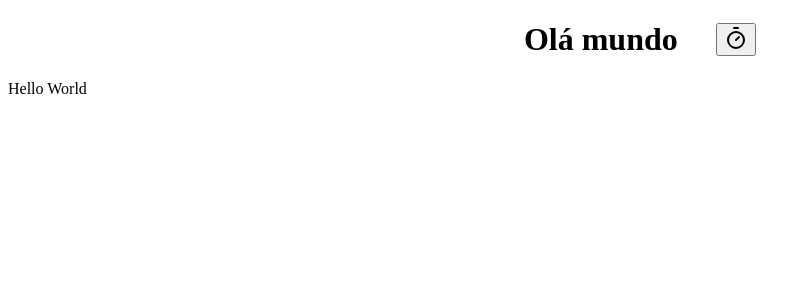
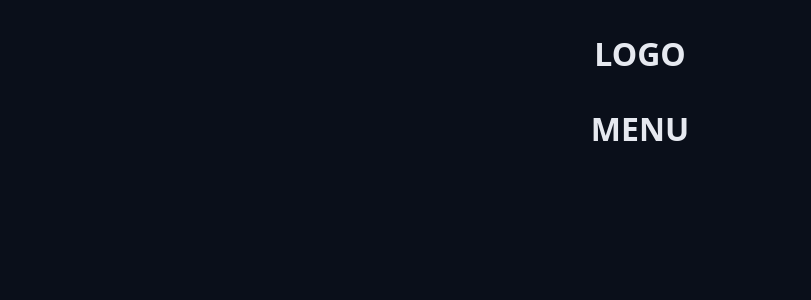
Before and after one commit to douglasrsantos/chronos-pomodoro, a React (Vite) app: page / in a window 1280 px wide. Shown: the top 300 px of the page, without its empty margins (0-811 px from the left). Built offline with nearby package versions, Linux system fonts and the light colour scheme.

Commit message:
create page container

```diff
--- a/src/App.tsx
+++ b/src/App.tsx
@@ -1,17 +1,21 @@
-import { TimerIcon } from 'lucide-react'
+import './styles/theme.css'
+import './styles/global.css'
+import { Container } from './components/Container'
 import { Heading } from './components/Heading'
-import './styles/theme.css'
 
 export function App() {
     return (
         <>
-            <Heading>
-                Olá mundo
-                <button>
-                    <TimerIcon />
-                </button>
-            </Heading>
-            <p>Hello World</p>
+            <Container>
+                <Heading>
+                    LOGO
+                </Heading>
+            </Container>
+            <Container>
+                <Heading>
+                    MENU
+                </Heading>
+            </Container>
         </>
     )
 }
--- /dev/null
+++ b/src/components/Container.module.css
@@ -0,0 +1,12 @@
+.container-fluid {
+    max-width: auto;
+}
+
+.container {
+    max-width: 98rem;
+    margin: 0 auto;
+}
+
+.content {
+    margin: 3.2rem;
+}
--- /dev/null
+++ b/src/components/Container.tsx
@@ -0,0 +1,15 @@
+import styles from './Container.module.css'
+
+type ContainerProps = {
+    children: React.ReactNode
+}
+
+export function Container({ children }: ContainerProps) {
+    return (
+        <div className={styles.container}>
+            <div className={styles.content}>
+                {children}
+            </div>
+        </div>
+    );
+}
```
